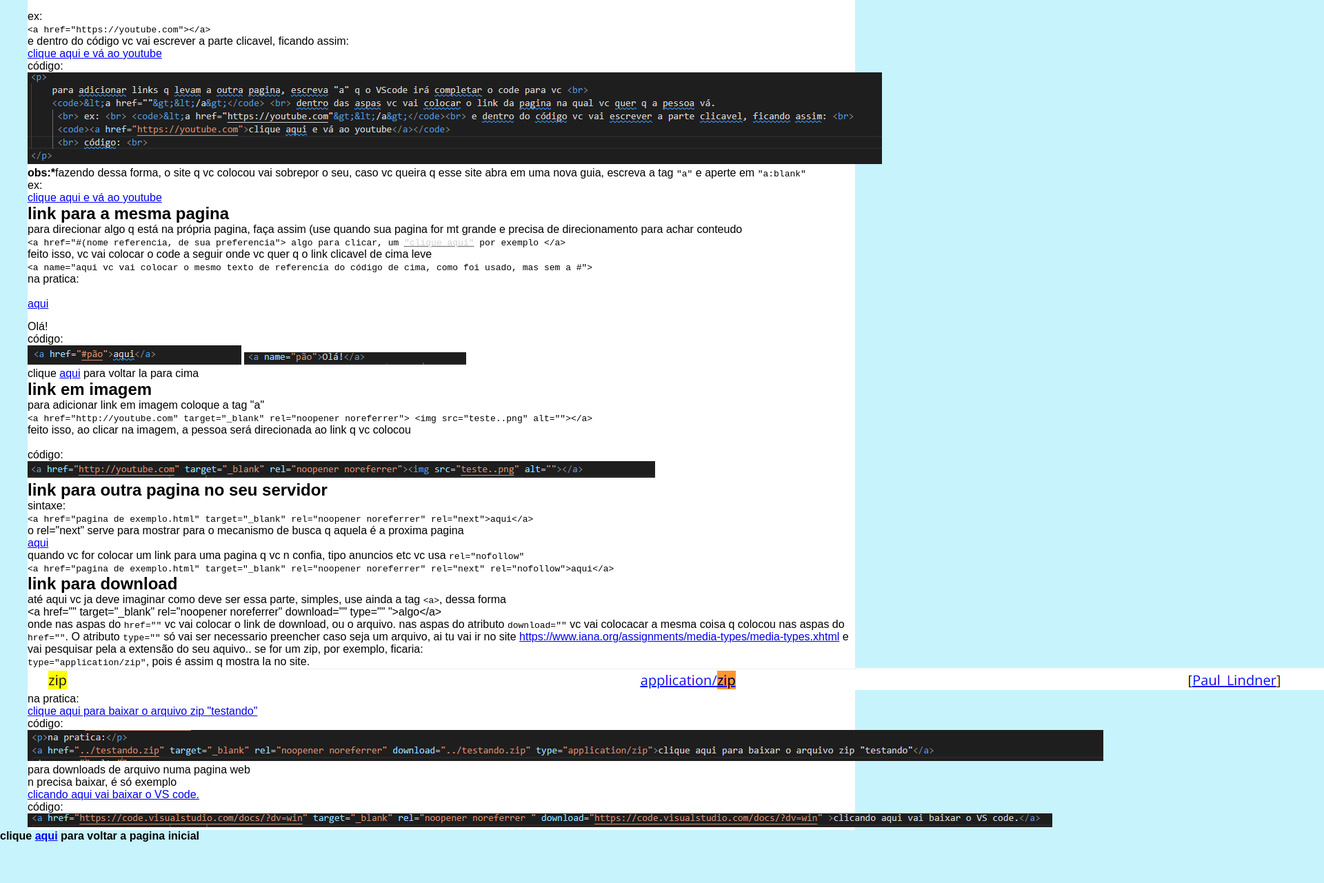
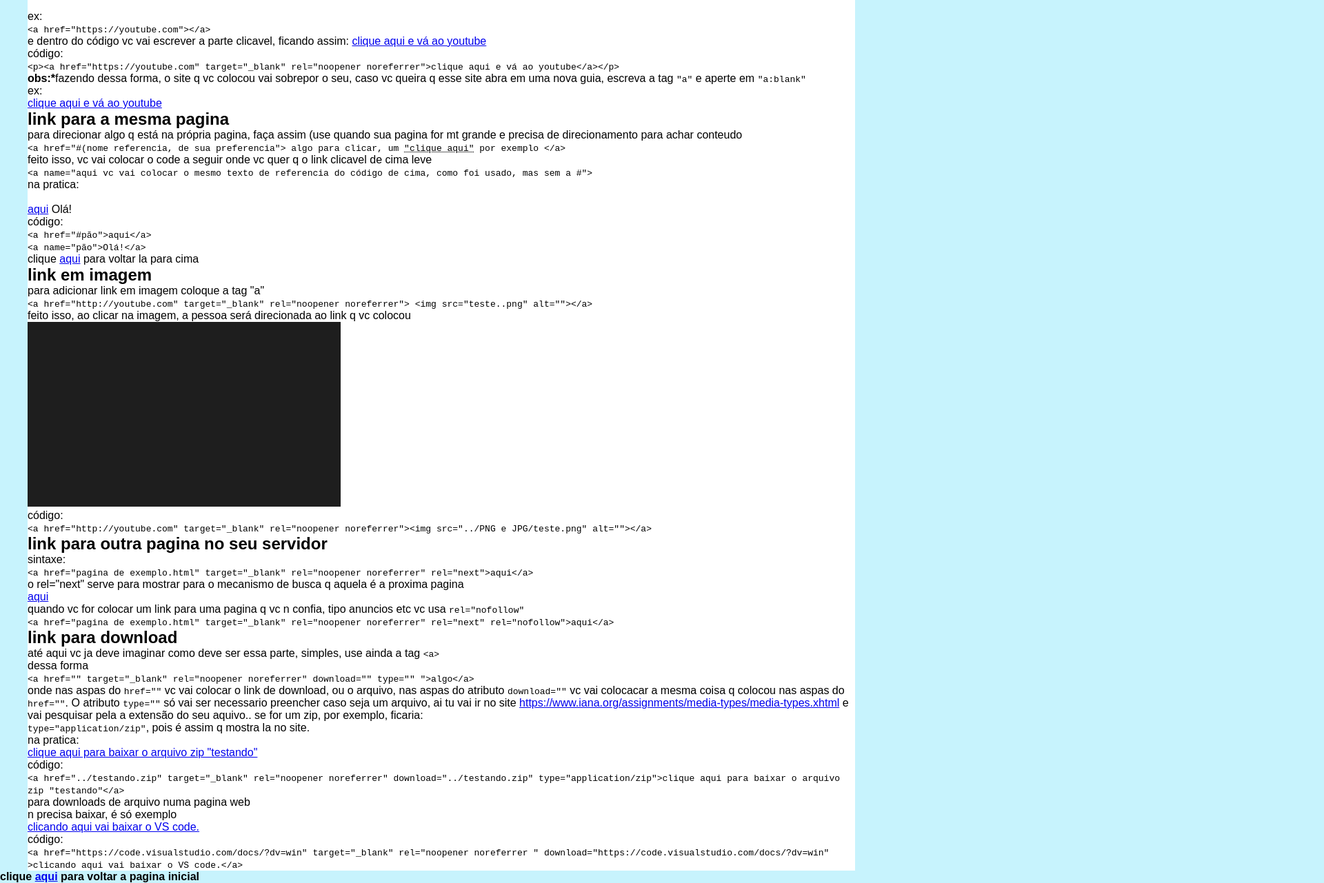
Before and after one commit to mJoaoLucas/Meusite, a plain HTML site: page HTML's/links.html in a window 1280 px wide. Shown: the part 85-1366 px from the top of the page at 69% size, 1920 px wide, since content can reach past the window. Before the commit the page ends 1307 px from the top, so only its background shows below. Drawn offline with Linux system fonts and the light colour scheme.

Commit message:
muita mudança bicho

```diff
--- a/HTML's/links.html
+++ b/HTML's/links.html
@@ -19,59 +19,114 @@
                     <code>&lt;a href=""&gt;&lt;/a&gt;</code> <br> dentro das aspas vc vai colocar o link da pagina na qual vc quer q a pessoa vá.
                 </p>
                  <br>
-                 <p>ex:</p>
-                 <p><code>&lt;a href="https://youtube.com"&gt;&lt;/a&gt;</code><br> e dentro do código vc vai escrever a parte clicavel, ficando assim: </p>
+                 <p class="textocode">ex:</p>
+                     <section class="codigo">
+                         <code>
+                             &lt;a href="https://youtube.com"&gt;&lt;/a&gt;
+                         </code>
+                     </section>
+                    e dentro do código vc vai escrever a parte clicavel, ficando assim:
                   <a href="https://youtube.com" target="_blank" rel="noopener noreferrer">clique aqui e vá ao youtube</a>
-                 <br> código: <br> <img src="../PNG e JPG/link 1.png" alt="">
+                  <p class="textcode">código: </p>
+                  <section class="codigo">
+                      <code>
+                          &lt;p&gt;&lt;a href="https://youtube.com" target="_blank" rel="noopener noreferrer"&gt;clique aqui e vá ao youtube&lt;/a&gt;&lt;/p&gt;
+                      </code>
+
+                  </section>
 
             <p><strong>obs:*</strong>fazendo dessa forma, o site q vc colocou vai sobrepor o seu, caso vc queira q esse site abra em uma nova guia, escreva a tag <code>"a"</code> e aperte em <code>"a:blank"</code> <br> ex: <br>
             <a href="http://youtube.com" target="_blank" rel="noopener noreferrer">clique aqui e vá ao youtube</a></p>
             <h2>link para a mesma pagina</h2>
             <p>para direcionar algo q está na própria pagina, faça assim (use quando sua pagina for mt grande e precisa de direcionamento para achar conteudo</p>
-            <code>&lt;a href="#(nome referencia, de sua preferencia"&gt; algo para clicar, um <abbr title="é só exemplo o cabaço, n é para clicarKKKKKKKKKKKKKKKK"><font color="#d3cece">"clique aqui"</font></abbr> por exemplo &lt;/a&gt;</code> <br>
+            <section class="codigo">
+                <code>
+                    &lt;a href="#(nome referencia, de sua preferencia"&gt; algo para clicar, um <abbr title="é só exemplo o cabaço, n é para clicarKKKKKKKKKKKKKKKK"><span class="linkfake">"clique aqui"</span></abbr> por exemplo &lt;/a&gt;
+                </code>
+            </section>
             <p>feito isso, vc vai colocar o code a seguir onde vc quer q o link clicavel de cima leve</p>
-            <code>&lt;a name="aqui vc vai colocar o mesmo texto de referencia do código de cima, como foi usado, mas sem a #"&gt;</code>
+            <section class="codigo">
+                <code>
+                    &lt;a name="aqui vc vai colocar o mesmo texto de referencia do código de cima, como foi usado, mas sem a #"&gt;
+                </code>
+            </section>
             <p>na pratica: <br> </p>
             <br>
-            <a href="#pão">aqui</a>
-            <pre>
-            </pre>
+
+                <a href="#pão">aqui</a>
+
             <a name="pão">Olá!</a>
-            <p>código: <br> <img src="../PNG e JPG/link 2.png" alt=""> <img src="../PNG e JPG/link 2.1.png" alt=""></p>
+            <p class="textcode">código:</p>
+            <section class="codigo" id="espacogrande">
+                <code>
+                    &lt;a href="#pão"&gt;aqui&lt;/a&gt; <br> &lt;a name="pão"&gt;Olá!&lt;/a&gt;
+                </code>
+            </section>
             <p> clique <a href="#comida">aqui</a> para voltar la para cima</p>
             <h2>link em imagem</h2>
-            para adicionar link em imagem coloque a tag "a" <br>
-
-            <code>&lt;a href="http://youtube.com" target="_blank" rel="noopener noreferrer"&gt; &lt;img src="teste..png" alt=""&gt;&lt;/a&gt;</code> <br>
+            <p>para adicionar link em imagem coloque a tag "a" </p>
+            <section class="codigo">
+                <code>
+                    &lt;a href="http://youtube.com" target="_blank" rel="noopener noreferrer"&gt; &lt;img src="teste..png" alt=""&gt;&lt;/a&gt;
+                </code>
+            </section>
 
             <p>feito isso, ao clicar na imagem, a pessoa será direcionada ao link q vc colocou</p>
 
-            <a href="http://youtube.com" target="_blank" rel="noopener noreferrer"><img src="teste..png" alt=""></a>
-            <p>código: <br> <img src="../PNG e JPG/link 3.png" alt=""></p>
+            <a href="http://youtube.com" target="_blank" rel="noopener noreferrer"><img src="../PNG e JPG/teste.png" alt=""></a>
+
+            <p class="textcode">código:</p>
+                <section class="codigo">
+                    <code>
+
+                    &lt;a href="http://youtube.com" target="_blank" rel="noopener noreferrer"&gt;&lt;img src="../PNG e JPG/teste.png" alt=""&gt;&lt;/a&gt;
+
+                    </code>
+                </section>
             <h2>link para outra pagina no seu servidor</h2>
             <p>sintaxe:</p> <code>&lt;a href="pagina de exemplo.html" target="_blank" rel="noopener noreferrer" rel="next"&gt;aqui&lt;/a&gt;</code> <br>
             <p>o rel="next" serve para mostrar para o mecanismo de busca q aquela é a proxima pagina</p>
 
             <a href="pagina de exemplo.html" target="_blank" rel="noopener noreferrer" rel="next">aqui</a>
-            <p>quando vc for colocar um link para uma pagina q vc n confia, tipo anuncios etc vc usa <code>rel="nofollow"</code> <br>
-                <code>&lt;a href="pagina de exemplo.html" target="_blank" rel="noopener noreferrer" rel="next" rel="nofollow"&gt;aqui&lt;/a&gt;</p></code>
+            <p>quando vc for colocar um link para uma pagina q vc n confia, tipo anuncios etc vc usa <code>rel="nofollow"</code></p>
+
+                <section class="codigo">
+                    <code>
+                        &lt;a href="pagina de exemplo.html" target="_blank" rel="noopener noreferrer" rel="next" rel="nofollow"&gt;aqui&lt;/a&gt;
+                    </code>
+                </section>
 
                 <h2>link para download</h2>
-                <p>até aqui vc ja deve imaginar como deve ser essa parte, simples, use ainda a tag <code>&lt;a&gt;</code>, dessa forma </p>
-                <p>&lt;a href="" target="_blank" rel="noopener noreferrer" download="" type="" "&gt;algo&lt;/a&gt;</p>
-                <p>onde nas aspas do <code>href=""</code> vc vai colocar o link de download, ou o arquivo. nas aspas do atributo <code>download=""</code> vc vai colocacar a mesma coisa q colocou nas aspas do <code>href=""</code>. O atributo <code>type=""</code>
+                <p>até aqui vc ja deve imaginar como deve ser essa parte, simples, use ainda a tag <code>&lt;a&gt;</code></p>
+                 <p class="textcode">dessa forma </p>
+                <section class="codigo">
+                    <code>
+                        &lt;a href="" target="_blank" rel="noopener noreferrer" download="" type="" "&gt;algo&lt;/a&gt;
+                    </code>
+                </section>
+                <p>onde nas aspas do <code>href=""</code> vc vai colocar o link de download, ou o arquivo, nas aspas do atributo <code>download=""</code> vc vai colocacar a mesma coisa q colocou nas aspas do <code>href=""</code>. O atributo <code>type=""</code>
                 só vai ser necessario preencher caso seja um arquivo, ai tu vai ir no site <a href="https://www.iana.org/assignments/media-types/media-types.xhtml" target="_blank" rel="noopener noreferrer">https://www.iana.org/assignments/media-types/media-types.xhtml</a>
             e vai pesquisar pela a extensão do seu aquivo.. se for um zip, por exemplo, ficaria: <br>
             <code>type="application/zip"</code>, pois é assim q mostra la no site. </p>
-            <img src="../PNG e JPG/zip.png" alt="">
+
             <p>na pratica:</p>
             <a href="../testando.zip" target="_blank" rel="noopener noreferrer" download="../testando.zip" type="application/zip">clique aqui para baixar o arquivo zip "testando"</a>
-            <br> <p>código: <br> </p>
-            <img src="../PNG e JPG/zip 1.png" alt="">
+            <br> <p class="textcode">código: </p>
+           <section class="codigo">
+               <code>
+
+                   &lt;a href="../testando.zip" target="_blank" rel="noopener noreferrer" download="../testando.zip" type="application/zip"&gtclique aqui para baixar o arquivo zip "testando"&lt;/a&gt
+               </code>
+           </section>
             <p>para downloads de arquivo numa pagina web</p>
             <p> n precisa baixar, é só exemplo</p>
             <a href="https://code.visualstudio.com/docs/?dv=win" target="_blank" rel="noopener noreferrer " download="https://code.visualstudio.com/docs/?dv=win" >clicando aqui vai baixar o VS code.</a>
-            <p>código: <br> <img src="../PNG e JPG/download link 1.png" alt=""></p>
+            <p class="textcode">código:</p>
+            <section class="codigo">
+                <code>
+                    &lt;a href="https://code.visualstudio.com/docs/?dv=win" target="_blank" rel="noopener noreferrer " download="https://code.visualstudio.com/docs/?dv=win" &gt;clicando aqui vai baixar o VS code.&lt;/a&gt;
+                </code>
+            </section>
             </article>
         </main>
 
```
Also changed, not shown: HTML's/imagem no site.html (+48 -24 lines), PNG e JPG/teste.png (renamed from PNG e JPG/teste..png), 1 other file.
